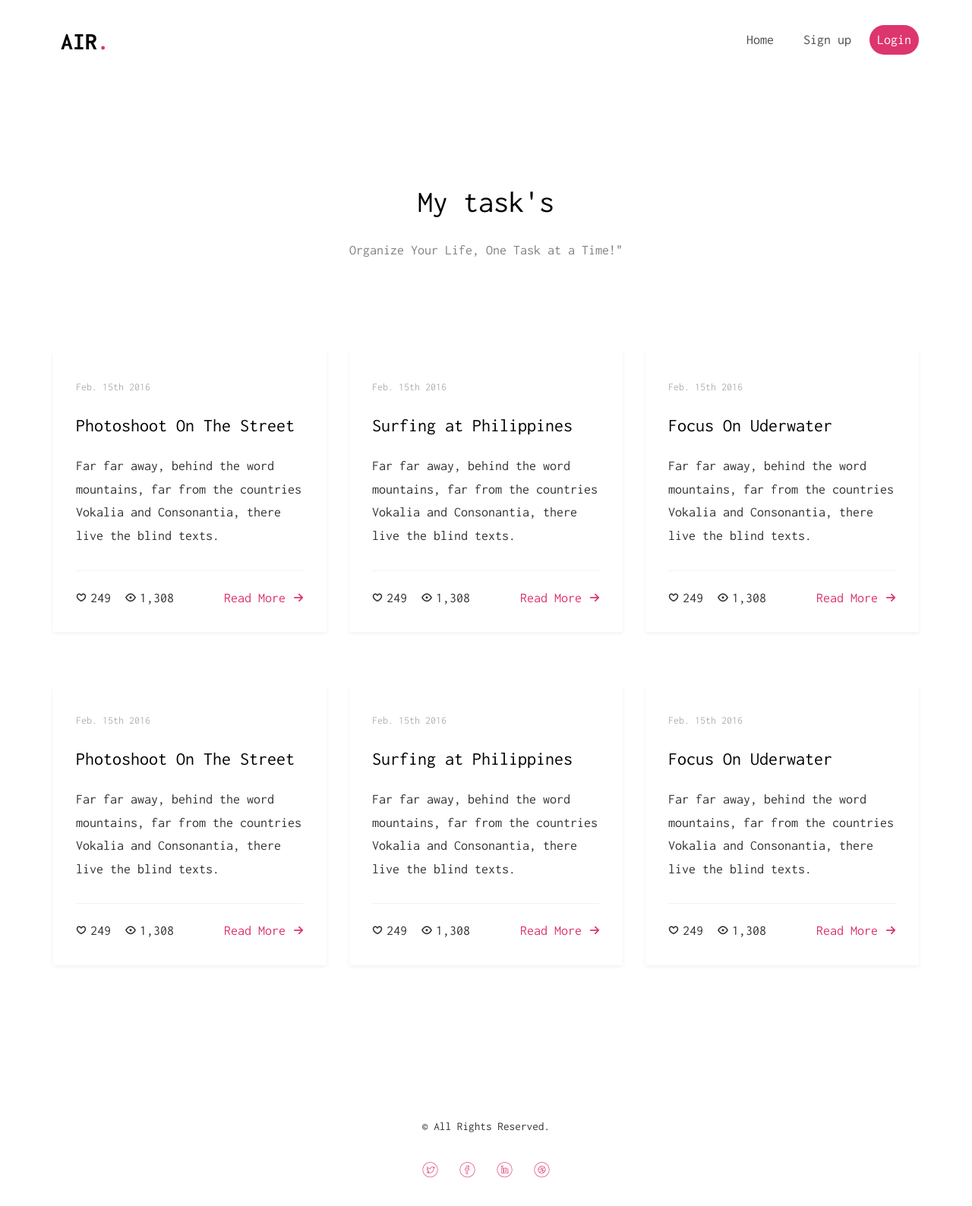
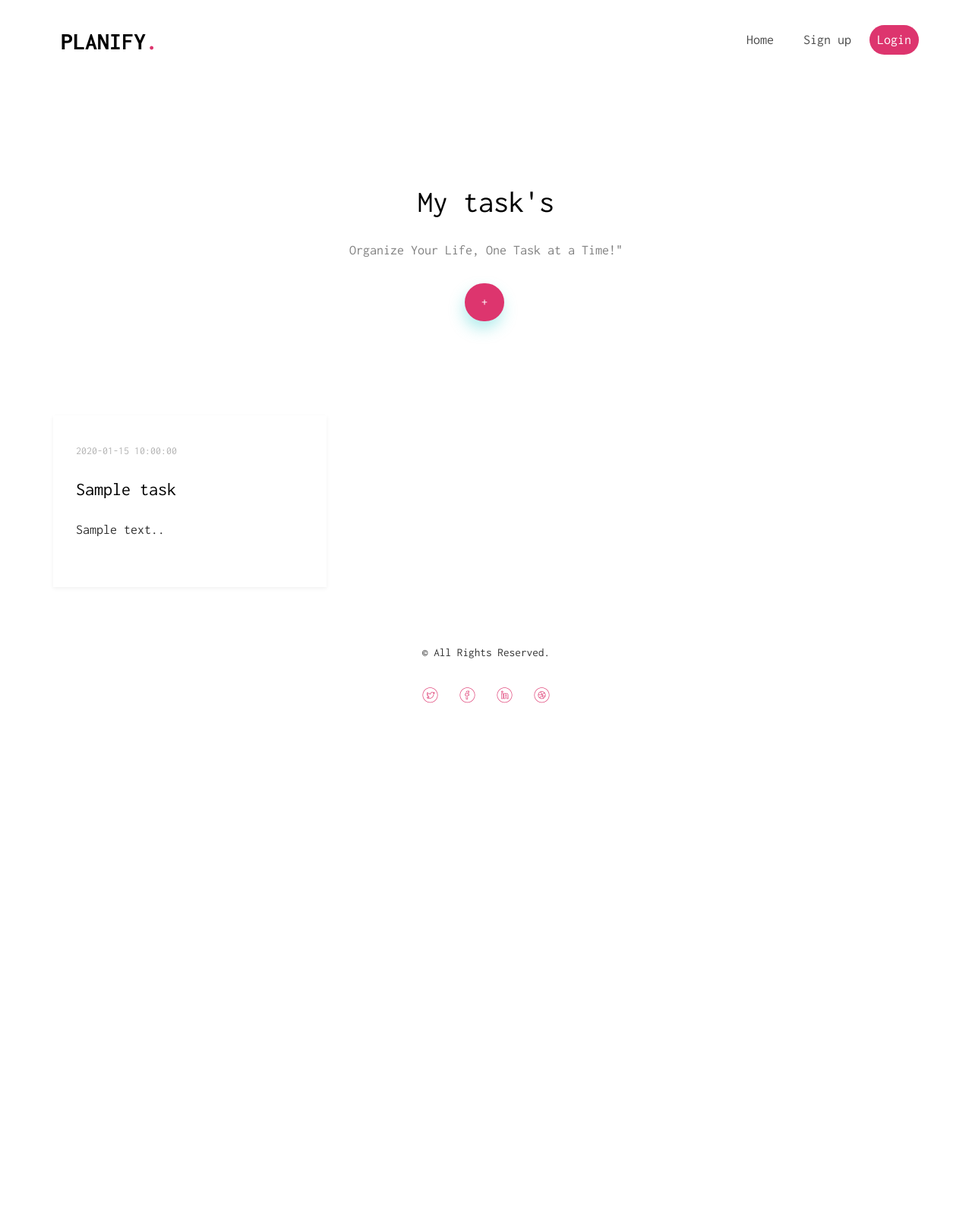
Before and after one commit to ValliReddy/TaskManager, a Flask app: template templates/task.html in a window 1280 px wide. Shown: the whole page at 76% size. After the commit the page ends 926 px from the top, so only its background shows below. Run offline with Flask 3, Linux system fonts and the light colour scheme; the template is opened without the code that fills it: most values are stand-ins (such as "Sample title", 1, 10 or a date in 2020); some web fonts are replaced.

Commit message:
adding functionality of task management

```diff
--- a/main.py
+++ b/main.py
@@ -2,7 +2,7 @@ from flask import Flask, render_template, request, redirect, url_for,session
 
 
 app = Flask(__name__)
-
+task_list=[]
 @app.route("/",methods=["GET","POST"])
 def Home():
     return render_template("index.html")
@@ -15,5 +15,22 @@ def login():
 def signup():
     return render_template("signup.html")
 
+@app.route("/task",methods=["GET","POST"])
+def task():
+    if  request.method == "POST":
+        return render_template("task.html", show_form=True)
+    return render_template("task.html")
+
+@app.route("/fill",methods=["POST"])
+def fill():
+    task_date = request.form["taskdate"]
+    task_name = request.form["taskname"]
+    task_description = request.form["taskdes"]
+    task_list.append({'date': task_date, 'name': task_name, 'description':task_description})
+    return render_template("task.html",all=task_list)
+
+
+
+
 if __name__=="__main__":
     app.run(debug=True)
--- a/templates/index.html
+++ b/templates/index.html
@@ -52,7 +52,7 @@
 			<div class="container">
 				<div class="row">
 					<div class="col-xs-2">
-						<div id="fh5co-logo"><a href="index.html">Planify<span>.</span></a></div>
+						<div id="fh5co-logo"><a href="{{url_for('Home')}}">Planify<span>.</span></a></div>
 					</div>
 					<div class="col-xs-10 text-right menu-1">
 						<ul>
--- a/templates/task.html
+++ b/templates/task.html
@@ -1,9 +1,9 @@
 <!DOCTYPE HTML>
-<html>
+<html xmlns="http://www.w3.org/1999/html">
 	<head>
 	<meta charset="utf-8">
 	<meta http-equiv="X-UA-Compatible" content="IE=edge">
-	<title>Air &mdash; Free Website Template, Free HTML5 Template by freehtml5.co</title>
+	<title>Planify</title>
 	<meta name="viewport" content="width=device-width, initial-scale=1">
 	<meta name="description" content="Free HTML5 Website Template by freehtml5.co" />
 	<meta name="keywords" content="free website templates, free html5, free template, free bootstrap, free website template, html5, css3, mobile first, responsive" />
@@ -52,13 +52,13 @@
 			<div class="container">
 				<div class="row">
 					<div class="col-xs-2">
-						<div id="fh5co-logo"><a href="index.html">Air<span>.</span></a></div>
+						<div id="fh5co-logo"><a href="{{url_for('Home')}}">Planify<span>.</span></a></div>
 					</div>
 					<div class="col-xs-10 text-right menu-1">
 						<ul>
-							<li><a href="index.html">Home</a></li>
-							<li><a href="">Sign up</a></li>
-							<li class="btn-cta"><a href="#"><span>Login</span></a></li>
+							<li><a href="{{url_for('Home')}}">Home</a></li>
+							<li><a href="{{url_for('signup')}}">Sign up</a></li>
+							<li class="btn-cta"><a href="{{url_for('login')}}"><span>Login</span></a></li>
 						</ul>
 					</div>
 				</div>
@@ -73,94 +73,48 @@
 				<div class="col-md-8 col-md-offset-2 text-center fh5co-heading">
 					<h2>My task's</h2>
 					<p>Organize Your Life, One Task at a Time!"</p>
+					<form action="/task" method="post">
+					<div class="form-group">
+							<input type="submit" value="+" class="btn btn-primary">
+					</div>
+					</form>
+					{% if show_form %}
+						<form action="/fill" method="post" class="fh5co-form animate-box" data-animate-effect="fadeInRight">
+						<h2>Write your task here</h2>
+							<div class="form-group">
+								<label  class="sr-only">Task Date</label>
+							<input value="Date" type="date" name="taskdate" class="btn btn-primary">
+						</div>
+						<div class="form-group">
+							<label  class="sr-only">Task Name</label>
+							<input type="text" class="form-control"  placeholder="Task Name" name="taskname" autocomplete="off">
+						</div>
+						<div class="form-group">
+							<label class="sr-only">Task Description</label>
+							<input type="text" class="form-control"  placeholder="Task Description" name="taskdes" autocomplete="off">
+						</div>
+							<div class="form-group">
+							<input type="submit" value="Add" class="btn btn-primary">
+						</div>
+					</form>
+					{% endif %}
 				</div>
 			</div>
 		<div class="row">
+    {% for task in all %}
     <div class="col-md-4">
         <div class="fh5co-blog animate-box">
             <div class="blog-text">
-							<span class="posted_on">Feb. 15th 2016</span>
-							<h3><a href="#">Photoshoot On The Street</a></h3>
-							<p>Far far away, behind the word mountains, far from the countries Vokalia and Consonantia, there live the blind texts.</p>
-							<ul class="stuff">
-								<li><i class="icon-heart2"></i>249</li>
-								<li><i class="icon-eye2"></i>1,308</li>
-								<li><a href="#">Read More<i class="icon-arrow-right22"></i></a></li>
-							</ul>
+                <span class="posted_on">{{ task.date }}</span>
+                <h3><a href="#">{{ task.name }}</a></h3>
+                <p>{{ task.description }}.</p>
             </div>
         </div>
     </div>
-				<div class="col-md-4">
-					<div class="fh5co-blog animate-box">
-						<div class="blog-text">
-							<span class="posted_on">Feb. 15th 2016</span>
-							<h3><a href="#">Surfing at Philippines</a></h3>
-							<p>Far far away, behind the word mountains, far from the countries Vokalia and Consonantia, there live the blind texts.</p>
-							<ul class="stuff">
-								<li><i class="icon-heart2"></i>249</li>
-								<li><i class="icon-eye2"></i>1,308</li>
-								<li><a href="#">Read More<i class="icon-arrow-right22"></i></a></li>
-							</ul>
-						</div>
-					</div>
-				</div>
-				<div class="col-md-4">
-					<div class="fh5co-blog animate-box">
-						<div class="blog-text">
-							<span class="posted_on">Feb. 15th 2016</span>
-							<h3><a href="#">Focus On Uderwater</a></h3>
-							<p>Far far away, behind the word mountains, far from the countries Vokalia and Consonantia, there live the blind texts.</p>
-							<ul class="stuff">
-								<li><i class="icon-heart2"></i>249</li>
-								<li><i class="icon-eye2"></i>1,308</li>
-								<li><a href="#">Read More<i class="icon-arrow-right22"></i></a></li>
-							</ul>
-						</div>
-					</div>
-				</div>
-				<div class="col-md-4">
-					<div class="fh5co-blog animate-box">
-						<div class="blog-text">
-							<span class="posted_on">Feb. 15th 2016</span>
-							<h3><a href="#">Photoshoot On The Street</a></h3>
-							<p>Far far away, behind the word mountains, far from the countries Vokalia and Consonantia, there live the blind texts.</p>
-							<ul class="stuff">
-								<li><i class="icon-heart2"></i>249</li>
-								<li><i class="icon-eye2"></i>1,308</li>
-								<li><a href="#">Read More<i class="icon-arrow-right22"></i></a></li>
-							</ul>
-						</div>
-					</div>
-				</div>
-				<div class="col-md-4">
-					<div class="fh5co-blog animate-box">
-						<div class="blog-text">
-							<span class="posted_on">Feb. 15th 2016</span>
-							<h3><a href="#">Surfing at Philippines</a></h3>
-							<p>Far far away, behind the word mountains, far from the countries Vokalia and Consonantia, there live the blind texts.</p>
-							<ul class="stuff">
-								<li><i class="icon-heart2"></i>249</li>
-								<li><i class="icon-eye2"></i>1,308</li>
-								<li><a href="#">Read More<i class="icon-arrow-right22"></i></a></li>
-							</ul>
-						</div>
-					</div>
-				</div>
-				<div class="col-md-4">
-					<div class="fh5co-blog animate-box">
-						<div class="blog-text">
-							<span class="posted_on">Feb. 15th 2016</span>
-							<h3><a href="#">Focus On Uderwater</a></h3>
-							<p>Far far away, behind the word mountains, far from the countries Vokalia and Consonantia, there live the blind texts.</p>
-							<ul class="stuff">
-								<li><i class="icon-heart2"></i>249</li>
-								<li><i class="icon-eye2"></i>1,308</li>
-								<li><a href="#">Read More<i class="icon-arrow-right22"></i></a></li>
-							</ul>
-						</div>
-					</div>
-				</div>
-			</div>
+    {% if loop.index % 3 == 0 %}
+    </div><div class="row">
+    {% endif %}
+    {% endfor %}
 </div>
 		</div>
 
```
Lines whose indentation alone changed are shown as unchanged.
